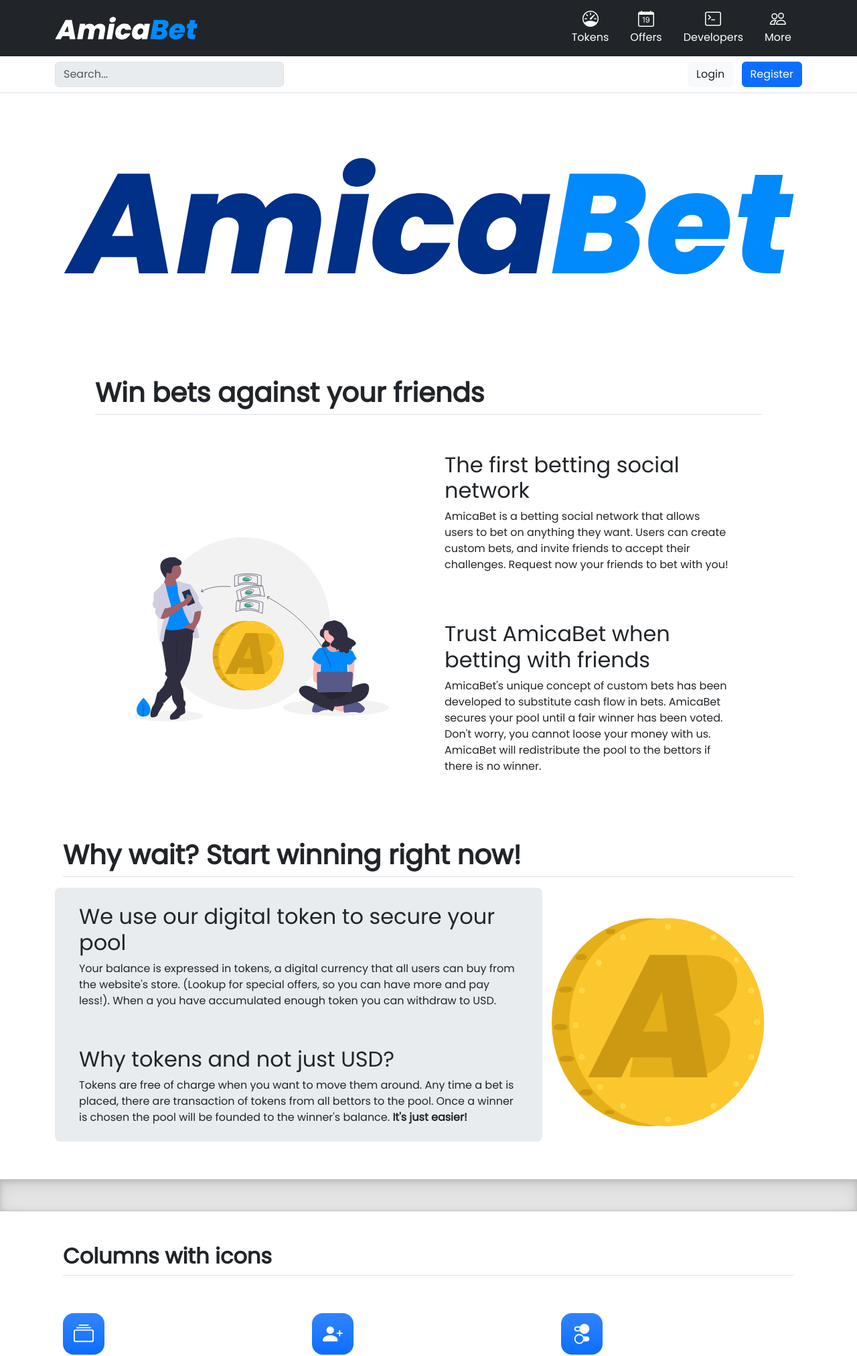
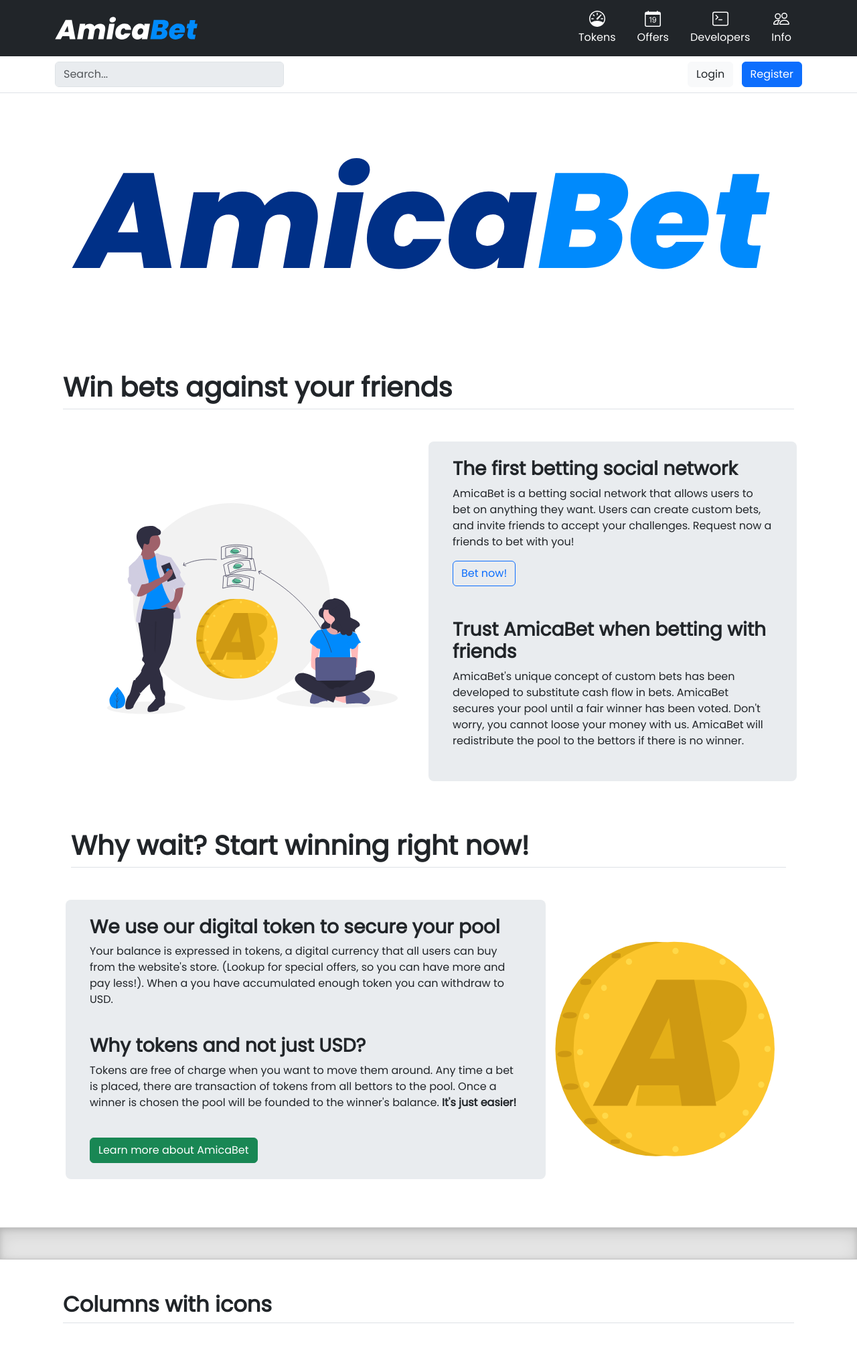
Before and after one commit to TarasZhere/AmicaBet, a Flask app: page / in a window 1280 px wide. Shown: the top 2024 px of the page at 67% size. Run offline with Flask 3, Linux system fonts and the light colour scheme.

Commit message:
transfer

```diff
--- a/amica/auth.py
+++ b/amica/auth.py
@@ -11,10 +11,6 @@
 from amica.db import get_db
 
 bp = Blueprint('auth', __name__, url_prefix='/auth')
-
-@bp.route('/sign-in', methods=['GET','POST'])
-def signin():
-    return render_template('auth/sign-in.html')
 
 @bp.route('/register', methods=['GET', 'POST'])
 def register():
--- a/amica/templates/auth/sign-in.html
+++ /dev/null
@@ -1,4 +0,0 @@
-{% extends 'base.html' %} {% block title %} Sign in - AmicaBet {% endblock %} {%
-block body %}
-<h1>Sign in page</h1>
-{% endblock %}
--- a/amica/templates/landing/landing.html
+++ b/amica/templates/landing/landing.html
@@ -125,7 +125,7 @@
 									d="M15 14s1 0 1-1-1-4-5-4-5 3-5 4 1 1 1 1h8Zm-7.978-1A.261.261 0 0 1 7 12.996c.001-.264.167-1.03.76-1.72C8.312 10.629 9.282 10 11 10c1.717 0 2.687.63 3.24 1.276.593.69.758 1.457.76 1.72l-.008.002a.274.274 0 0 1-.014.002H7.022ZM11 7a2 2 0 1 0 0-4 2 2 0 0 0 0 4Zm3-2a3 3 0 1 1-6 0 3 3 0 0 1 6 0ZM6.936 9.28a5.88 5.88 0 0 0-1.23-.247A7.35 7.35 0 0 0 5 9c-4 0-5 3-5 4 0 .667.333 1 1 1h4.216A2.238 2.238 0 0 1 5 13c0-1.01.377-2.042 1.09-2.904.243-.294.526-.569.846-.816ZM4.92 10A5.493 5.493 0 0 0 4 13H1c0-.26.164-1.03.76-1.724.545-.636 1.492-1.256 3.16-1.275ZM1.5 5.5a3 3 0 1 1 6 0 3 3 0 0 1-6 0Zm3-2a2 2 0 1 0 0 4 2 2 0 0 0 0-4Z"
 								/>
 							</svg>
-							More
+							Info
 						</a>
 					</li>
 				</ul>
@@ -170,20 +170,22 @@
 {% block body %}
 
 <div class="container-sm px-4 pb-5">
-	<div class="row align-items-center my-5 py-5">
+	<div class="container-fluid row align-items-center my-5 py-5">
 		<img
 			width="100%"
 			src="{{url_for('static', filename='imgs/AmicaBetBlue.svg')}}"
 			alt="AmicaBet"
 		/>
 	</div>
-	<div class="container-fluid px-5 pt-5">
-		<h1 class="py-2 border-bottom fw-bolder">
+	<div class="pt-5">
+		<h1 class="py-2 border-bottom fw-bold">
 			Win bets against your friends
 		</h1>
-		<div class="container-fluid mb-5">
-			<div class="row align-items-center g-4 pt-5">
-				<div class="col-md-6 text-center">
+		<div class="mb-5">
+			<div
+				class="row d-flex justify-content-center align-items-center g-2 pt-5"
+			>
+				<div class="col-lg-6 mb-3 col-md-12 text-center">
 					<img
 						style="max-width: 80%"
 						class="bd-placeholder-img bd-placeholder-img-lg img-fluid"
@@ -192,19 +194,26 @@
 						srcset=""
 					/>
 				</div>
-				<div class="row col-md-6">
-					<div class="col-sm-12 p-4 mb-2">
-						<h3 class="fs-2">The first betting social network</h3>
+				<div class="row col-lg-6 col-md-12 bg-body-secondary rounded-3">
+					<div class="col-sm-12 p-4">
+						<h3 class="fw-bold">
+							The first betting social network
+						</h3>
 						<p>
 							AmicaBet is a betting social network that allows
 							users to bet on anything they want. Users can create
-							custom bets, and invite friends to accept their
-							challenges. Request now your friends to bet with
-							you!
+							custom bets, and invite friends to accept your
+							challenges. Request now a friends to bet with you!
 						</p>
+						<a
+							class="btn btn-outline-primary"
+							href="{{url_for('auth.login')}}"
+						>
+							Bet now!</a
+						>
 					</div>
 					<div class="col-sm-12 p-4 mb-2">
-						<h3 class="fs-2">
+						<h3 class="fw-bold">
 							Trust AmicaBet when betting with friends
 						</h3>
 						<p>
@@ -220,18 +229,20 @@
 			</div>
 		</div>
 	</div>
-	<h1 class="pb-2 border-bottom fw-bolder">
-		Why wait? Start winning right now!
-	</h1>
+	<div class="container-fluid py-4">
+		<h1 class="pb-2 border-bottom fw-bold">
+			Why wait? Start winning right now!
+		</h1>
 
-	<div class="container-fluid py-2">
-		<div class="row align-items-center">
-			<div class="row col-lg-8 col-md-12 bg-body-secondary rounded-3">
-				<div class="p-4 mb-2">
-					<h3 class="fs-2">
+		<div
+			class="row d-flex justify-content-center align-items-center g-2 pt-5 gap-2"
+		>
+			<div class="row col-lg-8 col-md-12 bg-body-secondary rounded-3 p-4">
+				<div class="">
+					<h3 class="fw-bold">
 						We use our digital token to secure your pool
 					</h3>
-					<p class="mb-0">
+					<p>
 						Your balance is expressed in tokens, a digital currency
 						that all users can buy from the website's store. (Lookup
 						for special offers, so you can have more and pay less!).
@@ -239,15 +250,20 @@
 						withdraw to USD.
 					</p>
 				</div>
-				<div class="p-4">
-					<h3 class="fs-2">Why tokens and not just USD?</h3>
-					<p class="mb-0">
+				<div class="my-4">
+					<h3 class="fw-bold">Why tokens and not just USD?</h3>
+					<p>
 						Tokens are free of charge when you want to move them
 						around. Any time a bet is placed, there are transaction
 						of tokens from all bettors to the pool. Once a winner is
 						chosen the pool will be founded to the winner's balance.
 						<b> It's just easier!</b>
 					</p>
+				</div>
+				<div>
+					<a href="#" class="btn btn-success"
+						>Learn more about AmicaBet</a
+					>
 				</div>
 			</div>
 			<div class="col-lg-4 col-md-12 cardfloat">
```
Also changed, not shown: amica/schema.sql (+18 -1 lines), amica/templates/user/profile.html (+11 -16 lines).
